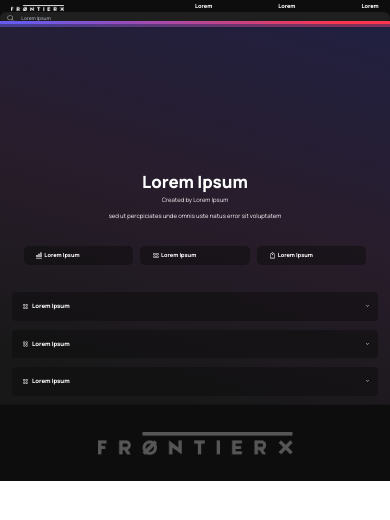
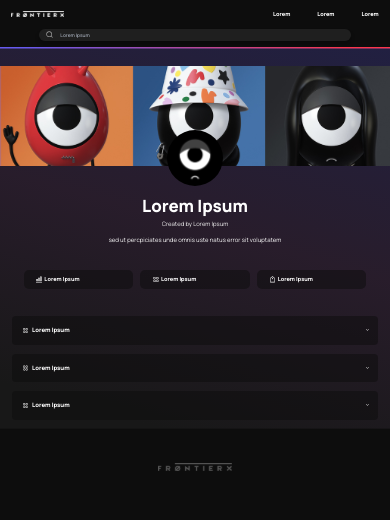
Before and after one commit to henatan99/JHELLY-FrontierX-nextjs-tailwind, a Next.js app: page / in a window 390 px wide. Shown: the top 520 px of the page. Built offline with nearby package versions, Linux system fonts and the light colour scheme.

Commit message:
Modify spacing in the header section

```diff
--- a/components/header/index.js
+++ b/components/header/index.js
@@ -5,17 +5,17 @@ import SearchBar from "./searchBar";
 const Header = () => {
     const list = [{ind: 1, text: 'Lorem'}, {ind: 2, text: 'Lorem'}, {ind: 3, text: 'Lorem'}]
     return (
-        <div className={`relative ${utilStyles.blackBg} h-[4rem] md:h-[5rem] lg:h-[6rem]`}>
-            <div className="p-0 w-[13.54%] min-w-[6rem] absolute  left-[2.78%] top-[0.75rem] lg:top-[2.375rem] ">
+        <div className={`relative ${utilStyles.blackBg} h-[8rem] lg:h-[6rem]`}>
+            <div className="p-0 w-[13.54%] min-w-[6rem] absolute  left-[2.78%] top-[1.75rem] lg:top-[2.375rem] ">
                <img src="/logo.svg" />
             </div>
             <SearchBar />
-            <ul className={`flex flex-row justify-between absolute right-[2.9%] left-[50%] md:left-[60%] lg:left-[81%] top-[0.5rem] lg:top-[2.375rem] ${utilStyles.psText}`}>
+            <ul className={`flex flex-row justify-between absolute right-[2.9%] left-[70%] lg:left-[81%] top-[1.75rem] lg:top-[2.375rem] ${utilStyles.psText}`}>
                 {list && list.map((item) => {
                     return <li className={`${utilStyles.font_15_20} text-[#FFFFFF]`} key={item.ind}>{item.text}</li>
                 })}
             </ul>
-            <span className={`block w-full h-[6px] absolute bottom-[-3px] ${utilStyles.headerBar}`} />
+            <span className={`block w-full h-[0.375rem] absolute bottom-[-0.1875rem] ${utilStyles.headerBar}`} />
         </div>
     )
 }
--- a/components/header/searchBar.js
+++ b/components/header/searchBar.js
@@ -1,25 +1,8 @@
 import utilStyles from '../../styles/utils.module.css';
-
-// const SearchBar = () => {
-//     return (
-//         <div className={`flex ${utilStyles.searchBg} w-full lg:w-[45.625%] h-[2rem] md:h-[2.8rem] absolute lg:left-[32.5%] lg:top-[1.625rem] bottom-0`}>
-//             <div className="relative w-full">
-//                 <div className="flex absolute left-[1.234rem] top-[0.859rem]">
-//                     <img src="/search.svg" className="w-[1.11rem]" />
-//                 </div>
-//                 <input
-//                     type="text"
-//                     placeholder="Lorem Ipsum"
-//                     className={`block bg-inherit absolute left-[3.56rem] top-[0.9rem] w-[15.1875rem] h-[1.012rem] ${utilStyles.searchTextColor}`}
-//                 />
-//             </div>
-//         </div>
-//     )
-// }
 
 const SearchBar = () => {
     return (
-        <div className={`flex ${utilStyles.searchBg} w-full lg:w-[45.625%] h-[2rem] md:h-[2.8rem] absolute lg:left-[32.5%] lg:top-[1.625rem] bottom-0`}>
+        <div className={`flex ${utilStyles.searchBg} w-[80%] ml-[10%] lg:ml-0 lg:w-[45.625%] h-[2rem] md:h-[2.8rem] absolute lg:left-[32.5%] lg:top-[1.625rem] bottom-[1.2rem]`}>
             <div className="flex flex-row items-center relative w-full">
                 <div className="flex items-center absolute left-[1.234rem]">
                     <img src="/search.svg" className="w-[1.11rem]" />
--- a/components/main/index.js
+++ b/components/main/index.js
@@ -11,7 +11,7 @@ const MainSection = () => {
     ]
     return (
         <>
-            <div className='invisible relative flex flex-column items-center justify-center md:visible h-[25rem] mt-[-1.25rem] z-[10]'>
+            <div className='relative flex flex-column items-center justify-center h-[25rem] mt-[-1.25rem] z-[10]'>
                 <div className={`absolute flex flex-column items-center justify-center min-w-[1750px] h-[25rem] ${utilStyles.subHeaderBg}`}>
                     {/* <img src="/subHeaderMaskImg.svg" className="w-full h-[16.625rem]"/> */}
                 </div>
--- a/pages/index.js
+++ b/pages/index.js
@@ -7,12 +7,12 @@ import utilStyles from '../styles/utils.module.css';
 
 export default function Home() {
   return (
-    <div className='bg-[#0D0D0D]'>
+    <div className='bg-[#0D0D0D] relative min-h-[100vh]'>
       <Head>
         <title>FRONTIERX</title>
         <meta name="description" content="Generated by create next app" />
         <link rel="preconnect" href="https://fonts.googleapis.com" />
-        <link rel="preconnect" href="https://fonts.gstatic.com" crossorigin />
+        <link rel="preconnect" href="https://fonts.gstatic.com" crossOrigin />
         <link href="https://fonts.googleapis.com/css2?family=Manrope:wght@200;300;400;500;600;700;800&display=swap" rel="stylesheet"></link>
         {/* <link rel="icon" href="/favicon.ico" /> */}
       </Head>
@@ -21,13 +21,13 @@ export default function Home() {
         <Header />
       </header>
 
-      <main className={`relative overflow-hidden w-[100vw] z-50`}>
+      <main className={`relative overflow-hidden w-[100vw] h-auto z-50`}>
         <div className={`absolute top-0 left-0 w-full h-full ${utilStyles.mainBg} -z-10`}></div>
         <MainSection />
       </main>
 
-      <footer className='h-[12.81rem] flex items-center justify-center'>
-        <img src='/logoFooter.svg' />
+      <footer className='w-full h-[12.81rem] flex items-center justify-center mb-0 mt-auto'>
+        <img src='/logoFooter.svg' className='w-[12.1875rem]'/>
       </footer>
     </div>
   )
```
Also changed, not shown: components/imagesSvg.js.
